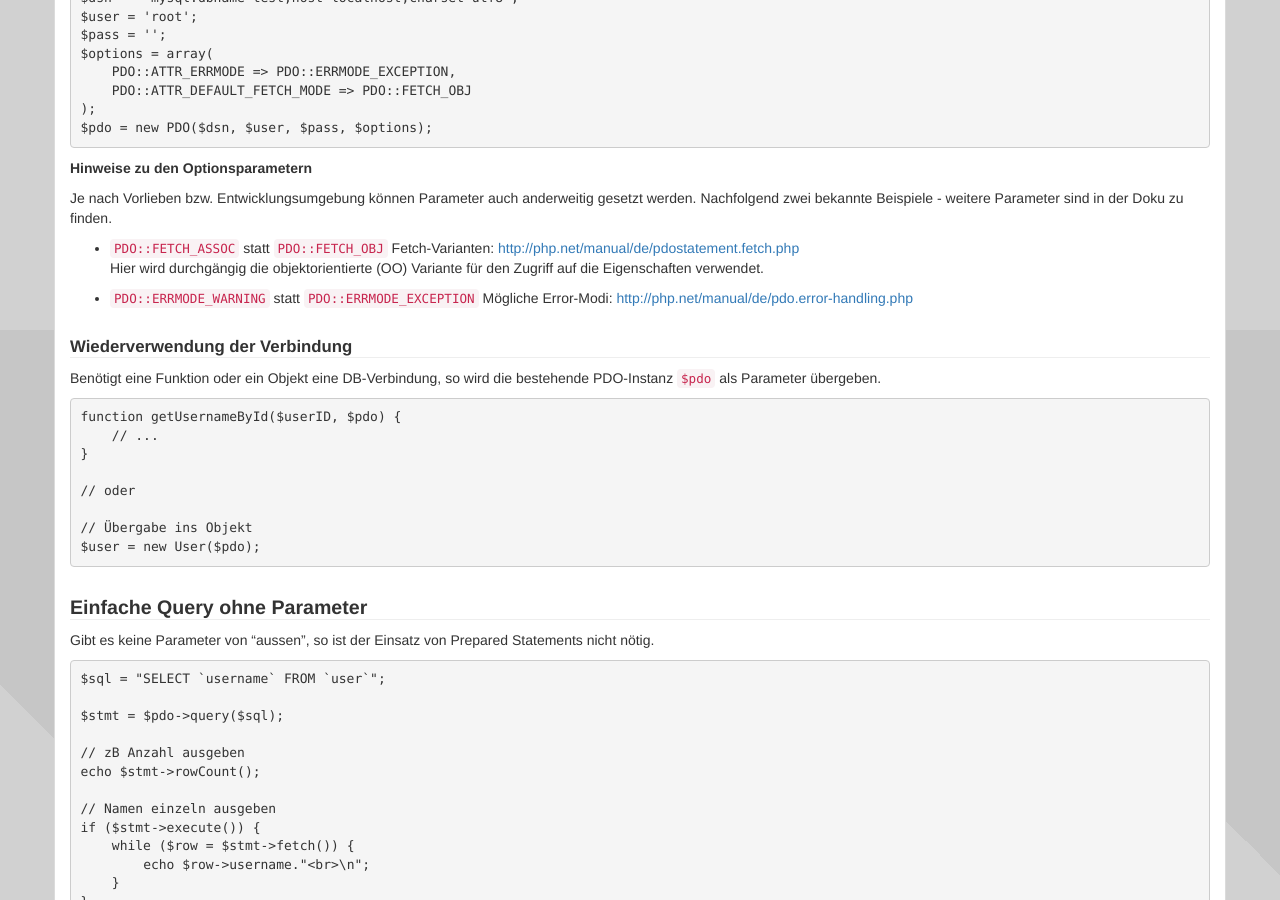
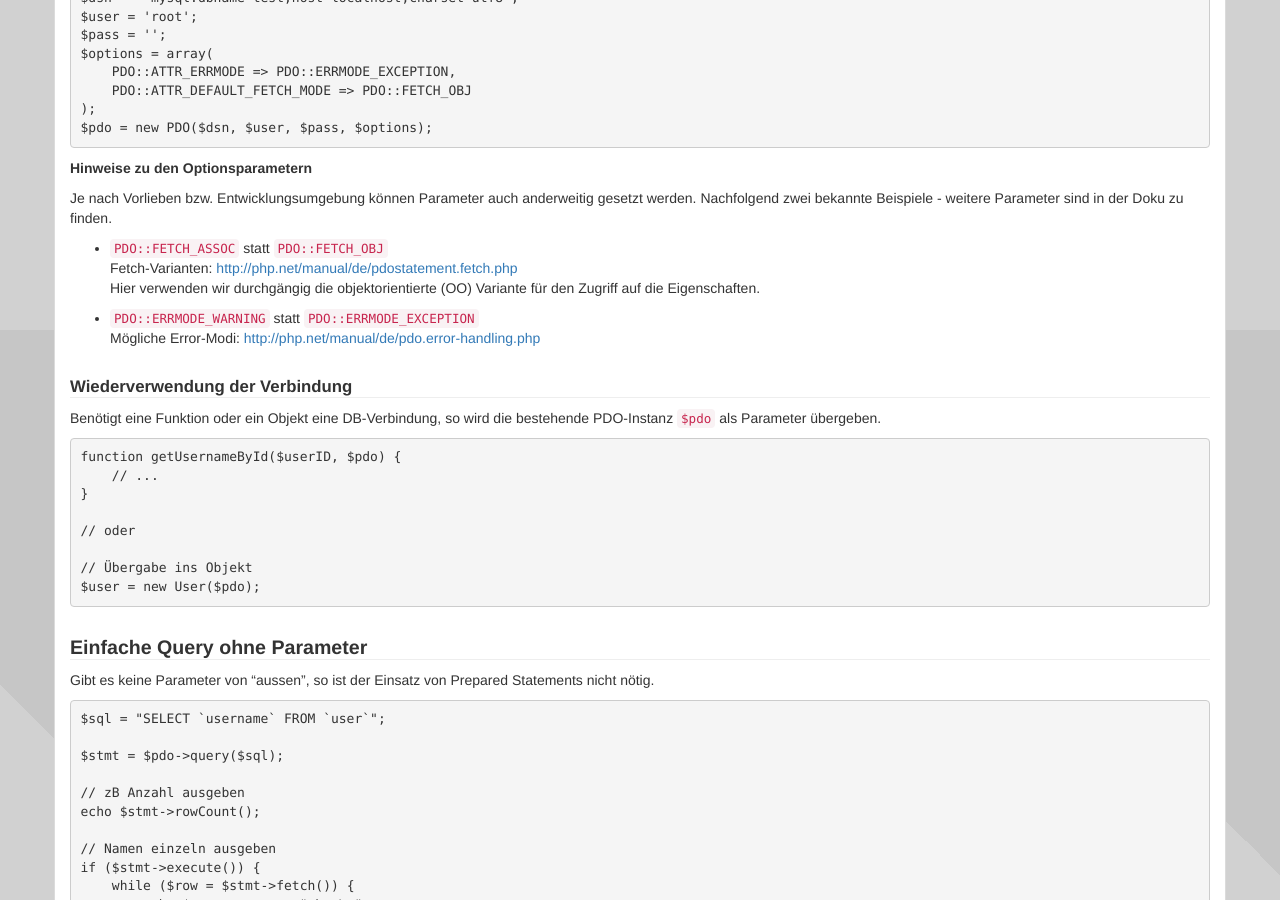
Before and after one commit to php-de/php-de.github.io, a Jekyll site: the page built from implement-approach/21_pdo.md, in a window 1280 px wide and 900 px high, scrolled down 570 px. Built offline with Jekyll 4.4.1, drawn with Linux system fonts in a browser that asks for light colours; nearby versions of some CDN libraries.

Commit message:
korr typo

```diff
--- a/implement-approach/21_pdo.md
+++ b/implement-approach/21_pdo.md
@@ -61,11 +61,12 @@ $pdo = new PDO($dsn, $user, $pass, $options);
 
 Je nach Vorlieben bzw. Entwicklungsumgebung können Parameter auch anderweitig gesetzt werden. Nachfolgend zwei bekannte Beispiele - weitere Parameter sind in der Doku zu finden.
 
-* `PDO::FETCH_ASSOC` statt `PDO::FETCH_OBJ` Fetch-Varianten: [http://php.net/manual/de/pdostatement.fetch.php](http://php.net/manual/de/pdostatement.fetch.php){:target="_blank"}
-<br>
-Hier wird durchgängig die objektorientierte (OO) Variante für den Zugriff auf die Eigenschaften verwendet.
+* `PDO::FETCH_ASSOC` statt `PDO::FETCH_OBJ`<br>
+Fetch-Varianten: [http://php.net/manual/de/pdostatement.fetch.php](http://php.net/manual/de/pdostatement.fetch.php){:target="_blank"}<br>
+Hier verwenden wir durchgängig die objektorientierte (OO) Variante für den Zugriff auf die Eigenschaften.
 
-* `PDO::ERRMODE_WARNING` statt `PDO::ERRMODE_EXCEPTION` Mögliche Error-Modi: [http://php.net/manual/de/pdo.error-handling.php](http://php.net/manual/de/pdo.error-handling.php){:target="_blank"}
+* `PDO::ERRMODE_WARNING` statt `PDO::ERRMODE_EXCEPTION`<br>
+Mögliche Error-Modi: [http://php.net/manual/de/pdo.error-handling.php](http://php.net/manual/de/pdo.error-handling.php){:target="_blank"}
 
 
 
```
